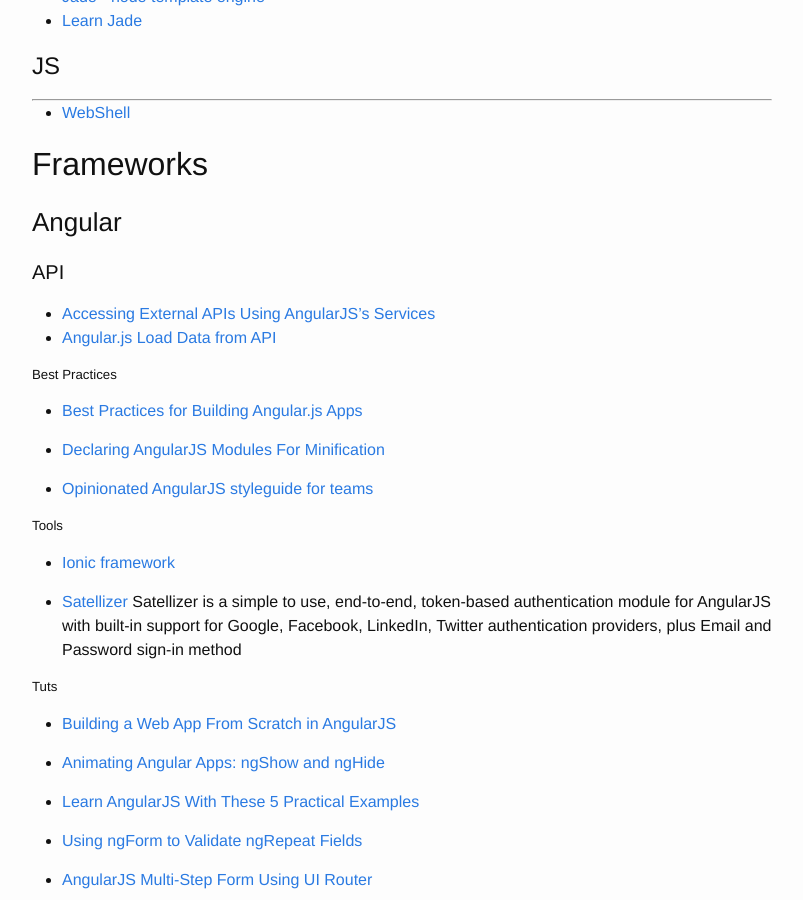
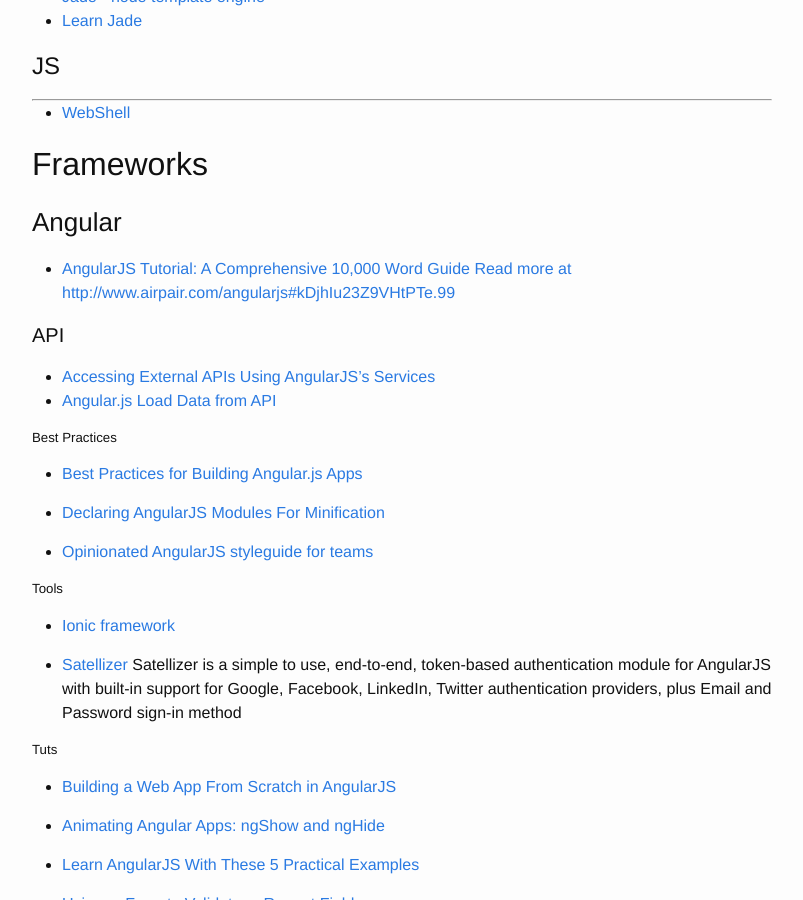
Before and after one commit to brownerd/brownerd.github.io, a Jekyll site: the page built from _posts/2014-10-06-reading-list-2014.md, in a window 1280 px wide and 900 px high, scrolled down 12183 px. Shown: the whole window, without its empty margins (238-1041 px from the left). Built offline with Jekyll 4.4.1, drawn with Linux system fonts in a browser that asks for light colours; emoji names are drawn with the system emoji font.

Commit message:
add angular tutorial

```diff
--- a/_posts/2014-10-06-reading-list-2014.md
+++ b/_posts/2014-10-06-reading-list-2014.md
@@ -607,6 +607,11 @@ I use/test out a lot of apps :punch:
 
 
 ### Angular
+
+- [AngularJS Tutorial: A Comprehensive 10,000 Word Guide
+Read more at http://www.airpair.com/angularjs#kDjhIu23Z9VHtPTe.99](http://www.airpair.com/angularjs)
+
+
 
 #### API
 - [Accessing External APIs Using AngularJS's Services](http://code.tutsplus.com/tutorials/accessing-external-apis-using-angularjss-services--cms-21884)
```
Also changed, not shown: other parts of _posts/2014-10-06-reading-list-2014.md (+1 -0 lines).
